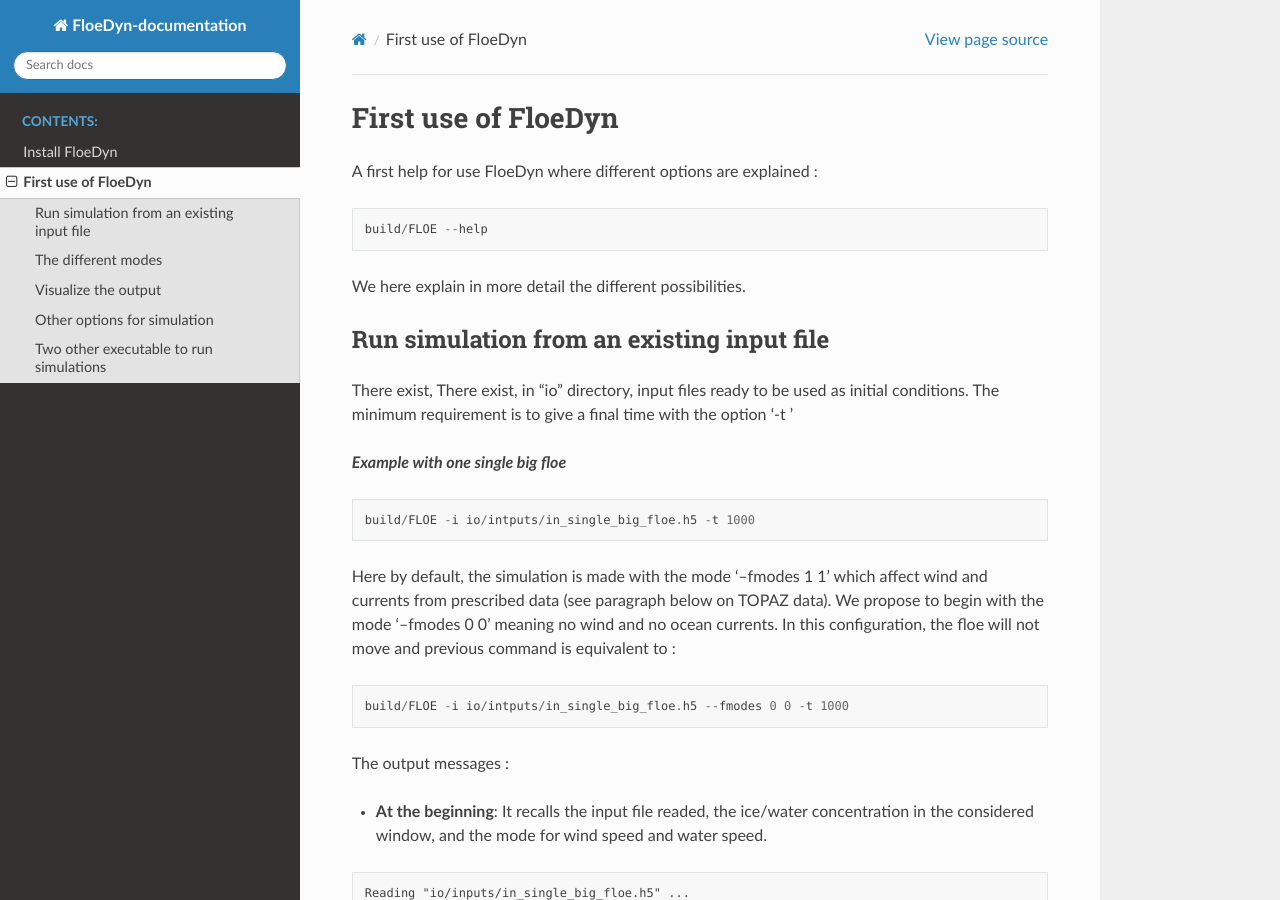
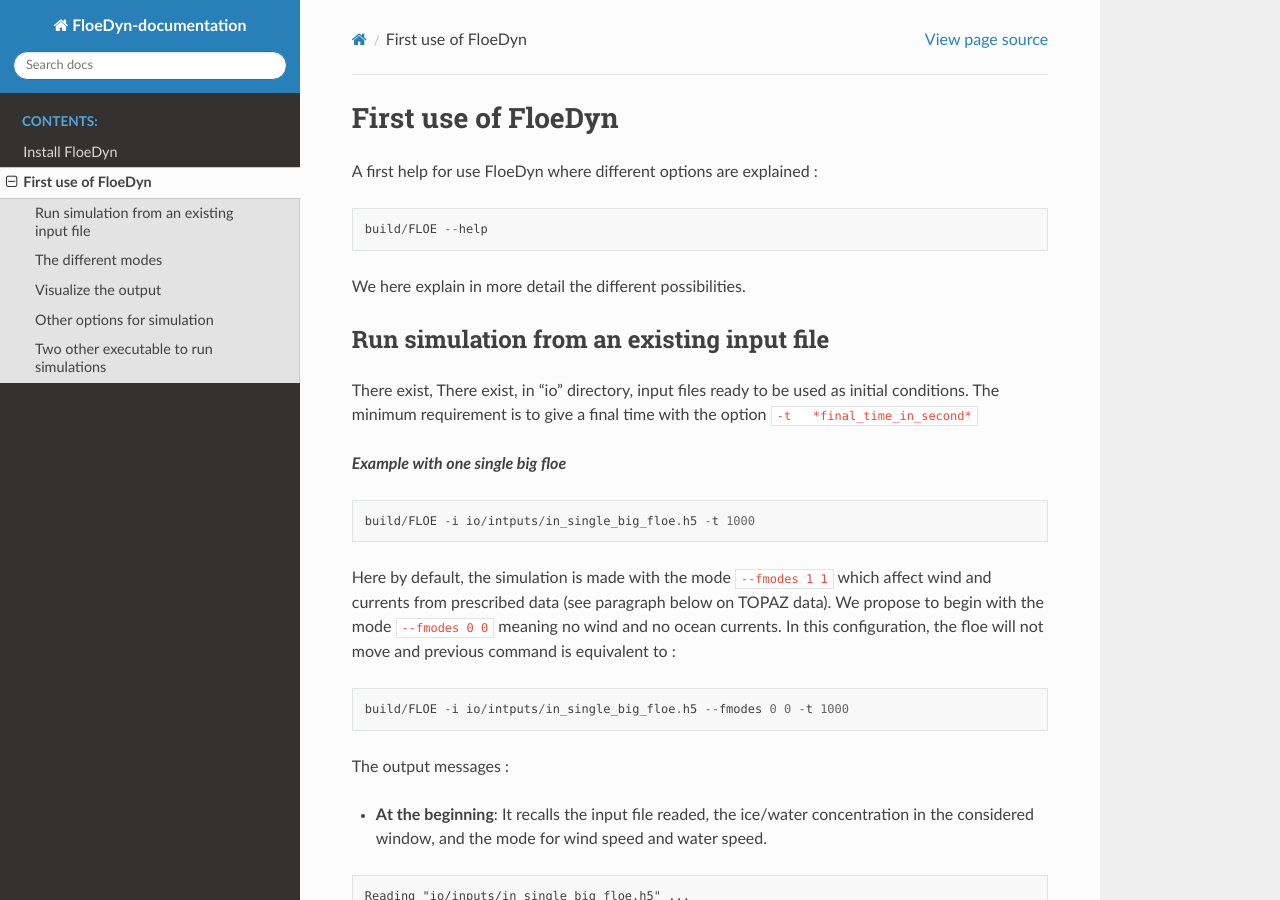
Before and after one commit to FloeDynHub/FloeDyn-documentation, a Sphinx documentation site: the page built from source/First_Use.md, in a window 1280 px wide and 900 px high. Built offline with Sphinx 7.4.7 and the Read the Docs theme 2.0.0, drawn with Linux system fonts in a browser that asks for light colours; some of the changed lines change nothing that is shown; some of the changed text lies outside the part shown.

Commit message:
Update First_Use.md

````diff
--- a/source/First_Use.md
+++ b/source/First_Use.md
@@ -9,13 +9,13 @@
 
 ## Run simulation from an existing input file
 
-There exist, There exist, in “io” directory, input files ready to be used as initial conditions. The minimum requirement is to give a final time with the option '-t   <final time in second>'
+There exist, There exist, in “io” directory, input files ready to be used as initial conditions. The minimum requirement is to give a final time with the option `-t   *final_time_in_second*`
 
 ***Example with one single big floe***
 ```
 build/FLOE -i io/intputs/in_single_big_floe.h5 -t 1000
 ```
-Here by default, the simulation is made with the mode  '--fmodes 1 1' which affect wind and currents from prescribed data (see paragraph below on TOPAZ data). We propose to begin with the mode '--fmodes 0 0' meaning no wind and no ocean currents. In this configuration, the floe will not move and previous command is equivalent to :
+Here by default, the simulation is made with the mode  `--fmodes 1 1` which affect wind and currents from prescribed data (see paragraph below on TOPAZ data). We propose to begin with the mode `--fmodes 0 0` meaning no wind and no ocean currents. In this configuration, the floe will not move and previous command is equivalent to :
 ```
 build/FLOE -i io/intputs/in_single_big_floe.h5 --fmodes 0 0 -t 1000
 ```
@@ -85,7 +85,7 @@
 ```
 build/FLOE -i io/intputs/in_single_big_floe.h5 --fmodes 5 0 -t 1000
 ```
-Because wind speed is given by code in the file \TODO \textit{check this}, add an option `--fspeed` will not be taken into account.
+Because wind speed is given by code in the file add an option `--fspeed` will not be taken into account.
 
 
 ## Visualize the output
@@ -119,7 +119,7 @@
 
 ## Other options for simulation
 In the help, all options are detailed, some options can be used only by the generator (see section \ref{sec-generator}). Here we detail the different option that can be added for simulations:
-* **bustle option:** To improve the behavior of each floe, it is possible to add a random flow velocity at each floe with option `--bustle 1`  These options produce more contact between flow. The option `--nbustle <norm of the random speed>` give the max norm of these random speed, by default it is in the order of magnitude of 1e-7 m/sec
+* **bustle option:** To improve the behavior of each floe, it is possible to add a random flow velocity at each floe with option `--bustle 1`  These options produce more contact between flow. The option `--nbustle *norm_of_the_random_speed*` give the max norm of these random speed, by default it is in the order of magnitude of 1e-7 m/sec
 * **obl option:** coupling between ocean and floe speed. See paragraph OBL
 * **obstacles** Give an infitine mass for given floe. For exemple `--obstacle 0 5 10` will transform floe number 0 5 and 10 as obstacle.
 * **simulation from an outfile.h5:** to resume a previously stopped simulation at the breaktime
````
